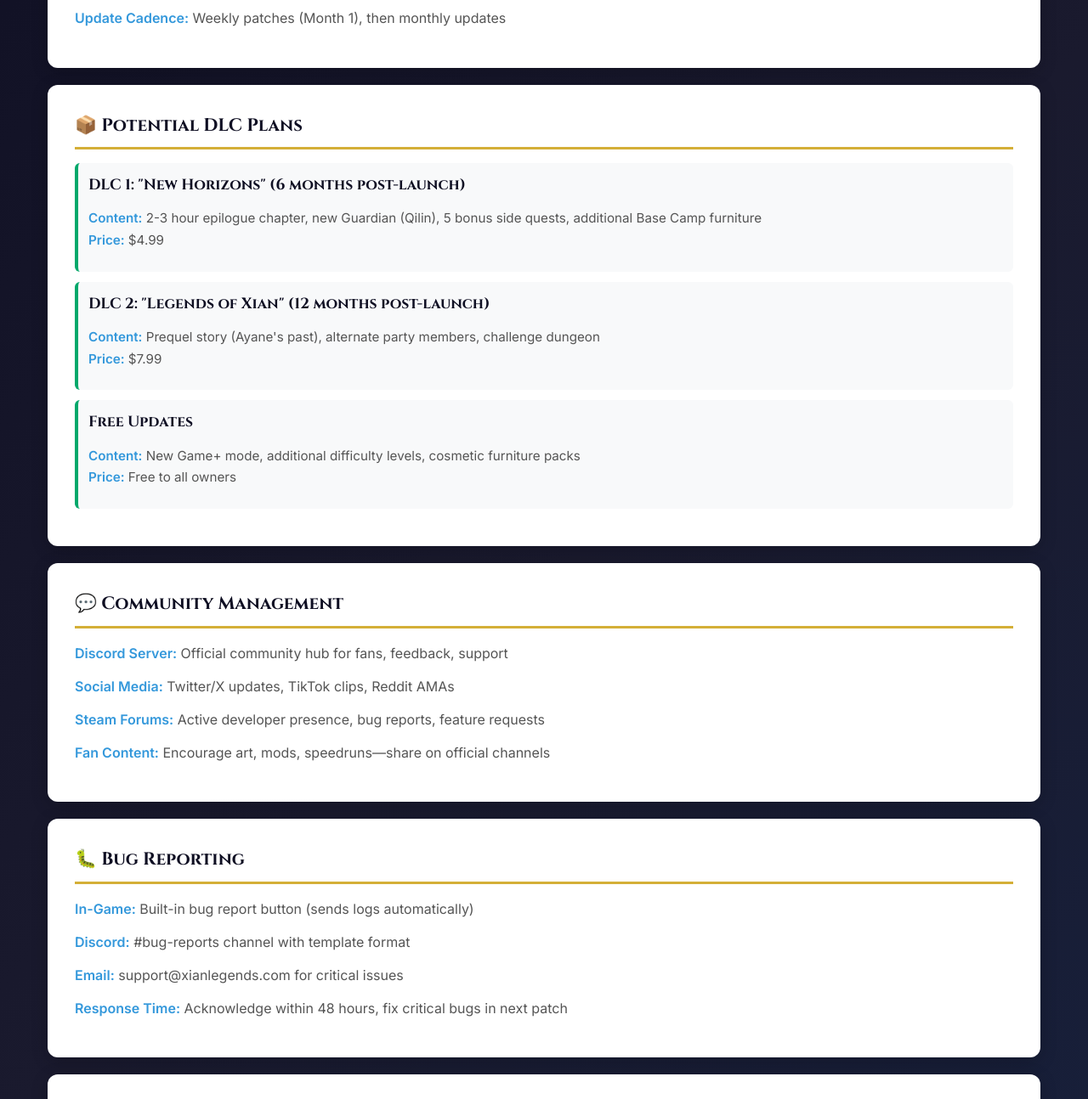
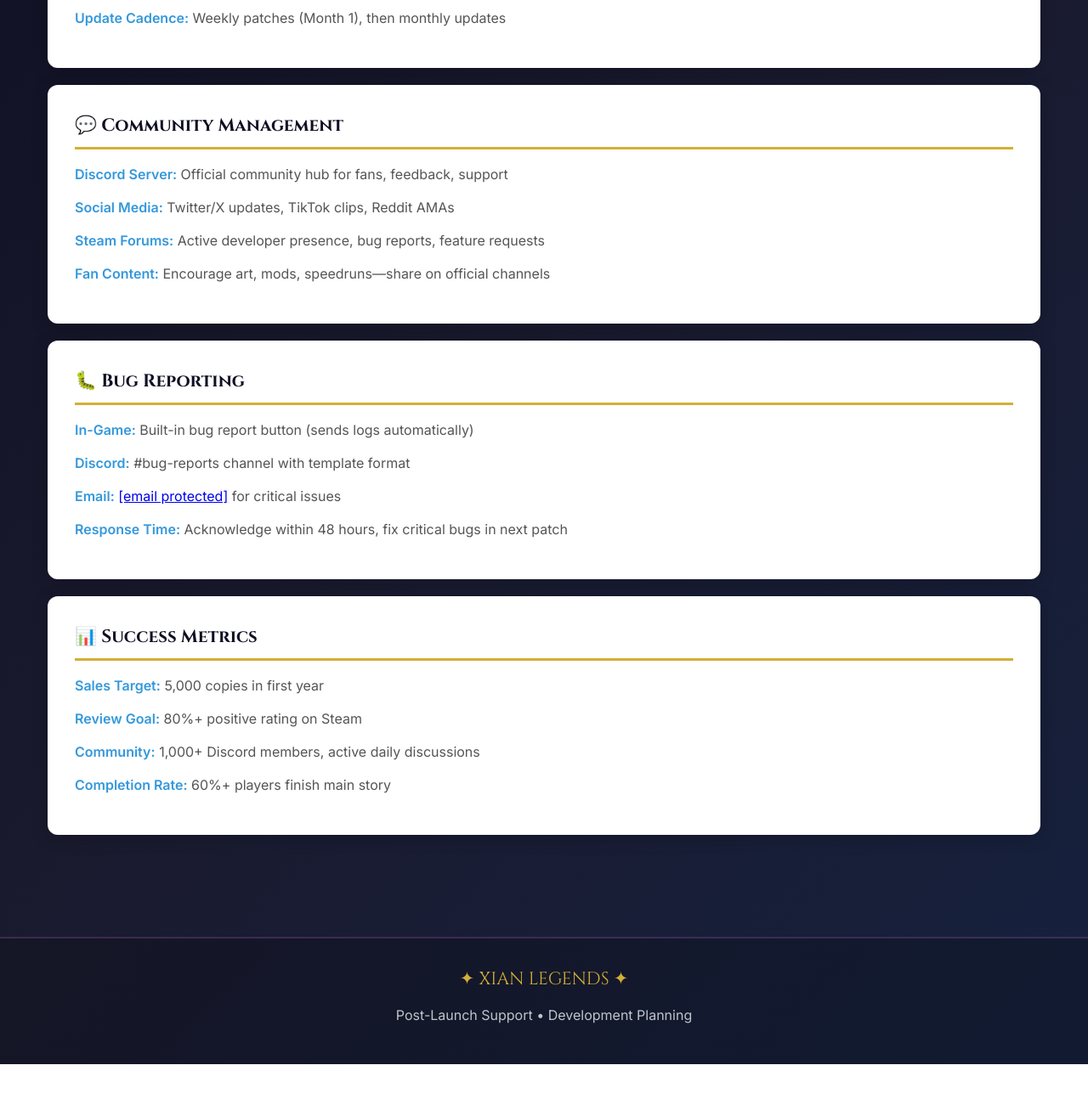
Before and after one commit to Suave88/XianLegendsGDD, a plain HTML site: page sections/development-planning/post-launch-support.html in a window 1280 px wide. Shown: the part 480-1774 px from the top of the page at 85% size. After the commit the page ends 1733 px from the top, so only its background shows below. Drawn offline with Linux system fonts and the light colour scheme.

Commit message:
Update post-launch-support.html

```diff
--- a/sections/development-planning/post-launch-support.html
+++ b/sections/development-planning/post-launch-support.html
@@ -45,16 +45,6 @@
         </div>
 
         <div class="section">
-            <h2 class="section-title">📦 Potential DLC Plans</h2>
-
-            <div class="support-item"><h4>DLC 1: "New Horizons" (6 months post-launch)</h4><p><strong>Content:</strong> 2-3 hour epilogue chapter, new Guardian (Qilin), 5 bonus side quests, additional Base Camp furniture<br><strong>Price:</strong> $4.99</p></div>
-
-            <div class="support-item"><h4>DLC 2: "Legends of Xian" (12 months post-launch)</h4><p><strong>Content:</strong> Prequel story (Ayane's past), alternate party members, challenge dungeon<br><strong>Price:</strong> $7.99</p></div>
-
-            <div class="support-item"><h4>Free Updates</h4><p><strong>Content:</strong> New Game+ mode, additional difficulty levels, cosmetic furniture packs<br><strong>Price:</strong> Free to all owners</p></div>
-        </div>
-
-        <div class="section">
             <h2 class="section-title">💬 Community Management</h2>
             <p><strong>Discord Server:</strong> Official community hub for fans, feedback, support</p>
             <p><strong>Social Media:</strong> Twitter/X updates, TikTok clips, Reddit AMAs</p>
@@ -66,7 +56,7 @@
             <h2 class="section-title">🐛 Bug Reporting</h2>
             <p><strong>In-Game:</strong> Built-in bug report button (sends logs automatically)</p>
             <p><strong>Discord:</strong> #bug-reports channel with template format</p>
-            <p><strong>Email:</strong> support@xianlegends.com for critical issues</p>
+            <p><strong>Email:</strong> <a href="/cdn-cgi/l/email-protection" class="__cf_email__" data-cfemail="ddaea8adadb2afa99da5b4bcb3b1b8bab8b3b9aef3beb2b0">[email&#160;protected]</a> for critical issues</p>
             <p><strong>Response Time:</strong> Acknowledge within 48 hours, fix critical bugs in next patch</p>
         </div>
 
@@ -79,6 +69,4 @@
         </div>
 
     </div>
-    <footer class="footer"><div class="footer-title">✦ XIAN LEGENDS ✦</div><p style="margin-top:12px;color:var(--cloud-white);opacity:0.8">Post-Launch Support • Development Planning</p><p style="margin-top:20px"><a href="../development-planning.html">← Back to Development Planning</a></p></footer>
-</body>
-</html>
+    <footer class="footer"><div class="footer-title">✦ XIAN LEGENDS ✦</div><p style="margin-top:12px;color:var(--cloud-white);opacity:0.8">Post-Launch Support • Development Planning</p><p sty
```
